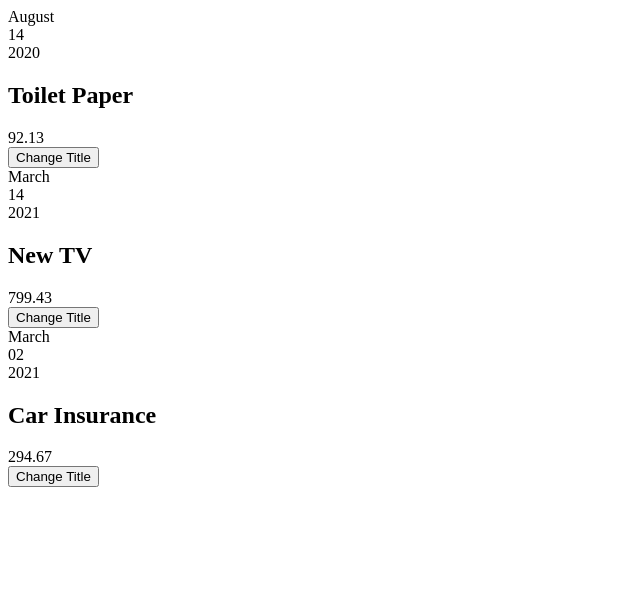
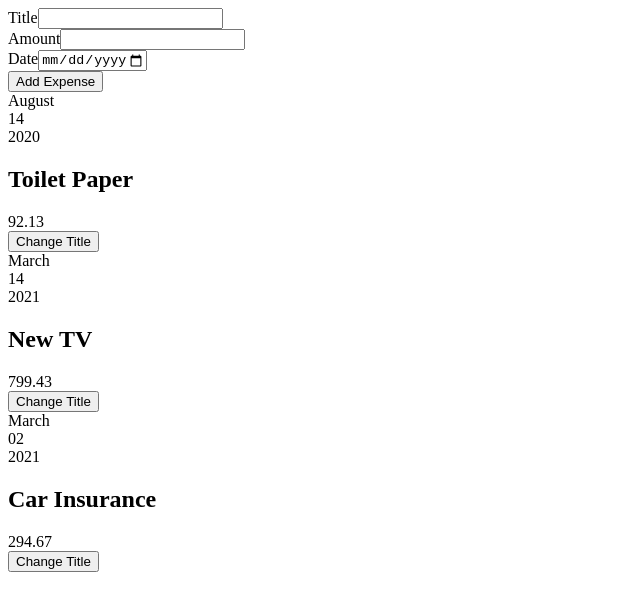
Before and after one commit to yiquiapaza/react-udemy, a React app: page / in a window 1280 px wide. Shown: the top 610 px of the page, without its empty margins (0-640 px from the left). Built offline with nearby package versions, Linux system fonts and the light colour scheme.

Commit message:
Use event for input data with useState

```diff
--- a/src/App.js
+++ b/src/App.js
@@ -1,4 +1,5 @@
 import Expenses from './components/Expenses';
+import NewExpense from './components/NewExpense';
 const App = () => {
   const expenses = [
     {
@@ -23,6 +24,7 @@ const App = () => {
   //Advice, you need to always use **key** when you use map function with Arrays
   return (
     <div>
+      <NewExpense />
       <Expenses expenses={expenses} />
     </div>
   );
--- a/src/components/ExpenseForm.js
+++ b/src/components/ExpenseForm.js
@@ -1,18 +1,41 @@
+import { useState } from 'react';
 const ExpenseForm = () => {
+  const [enteredTitle, setEnteredTitle] = useState('');
+  const [enteredAmount, setEnteredAmount] = useState('');
+  const [enteredDate, setEnteredDate] = useState('');
+  const titleChangeHandler = (event) => {
+    setEnteredTitle(event.target.value);
+  };
+  const amountChangedHandler = (event) => {
+    setEnteredAmount(event.target.value);
+  };
+  const dateChangedHandler = (event) => {
+    setEnteredDate(event.target.value);
+  };
   return (
     <form>
       <div>
         <div>
           <label>Title</label>
-          <input type='text' />
+          <input type='text' onChange={titleChangeHandler} />
         </div>
         <div>
           <label>Amount</label>
-          <input type='number' min='0.01' step='0.01'/>
+          <input
+            type='number'
+            min='0.01'
+            step='0.01'
+            onChange={amountChangedHandler}
+          />
         </div>
         <div>
           <label>Date</label>
-          <input type='date' min='2020-01-01' max='2022-12-31'/>
+          <input
+            type='date'
+            min='2020-01-01'
+            max='2022-12-31'
+            onChange={dateChangedHandler}
+          />
         </div>
       </div>
       <div>
--- a/src/components/NewExpense.js
+++ b/src/components/NewExpense.js
@@ -1,5 +1,9 @@
+import ExpenseForm from "./ExpenseForm";
+
 const NewExpense = () => {
   return <div>
-    <form></form>
+    <ExpenseForm />
   </div>
 };
+
+export default NewExpense;
```
